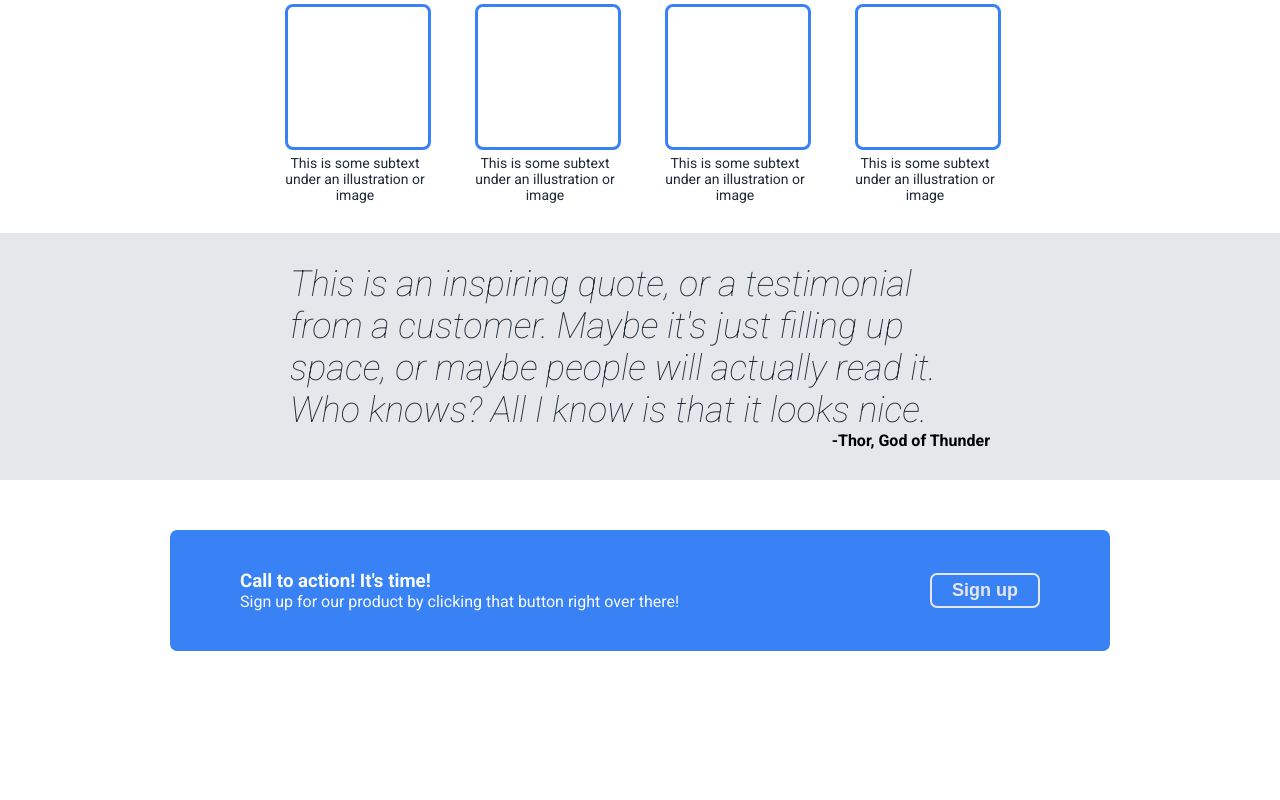
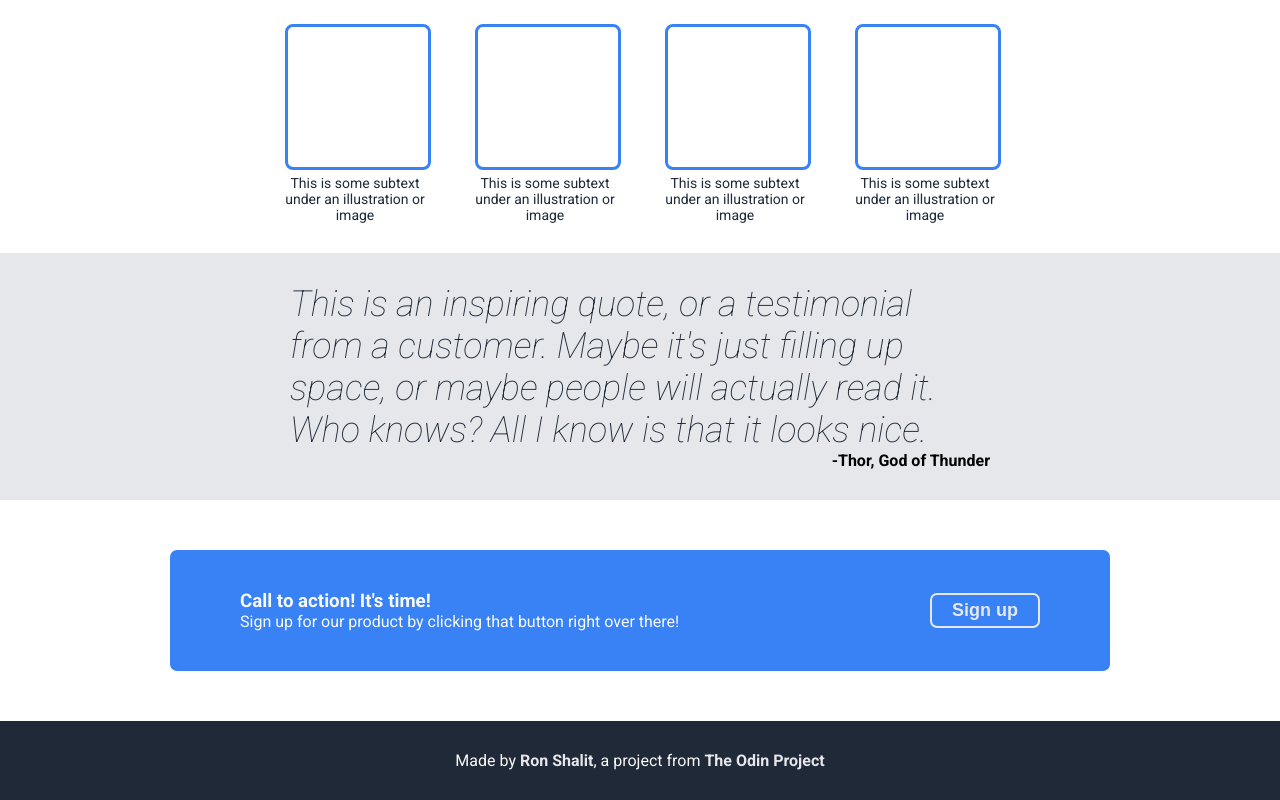
Before and after one commit to ronshalit00/TOP-landing-page, a plain HTML site: page index.html in a window 1280 px wide. Shown: the part 476-1276 px from the top of the page. Before the commit the page ends 1177 px from the top, so only its background shows below. Drawn offline with Linux system fonts and the light colour scheme.

Commit message:
Add footer and final touches

```diff
--- a/index.html
+++ b/index.html
@@ -5,9 +5,18 @@
     <meta http-equiv="X-UA-Compatible" content="IE=edge">
     <meta name="viewport" content="width=device-width, initial-scale=1.0">
     <link rel="stylesheet" href="style.css">
+
+    <!-- Imports the Roboto font family from Google Fonts-->
     <link rel="preconnect" href="https://fonts.googleapis.com">
-<link rel="preconnect" href="https://fonts.gstatic.com" crossorigin>
-<link href="https://fonts.googleapis.com/css2?family=Roboto:ital,wght@0,100;0,300;0,400;0,500;0,700;0,900;1,100;1,300&display=swap" rel="stylesheet">
+    <link rel="preconnect" href="https://fonts.gstatic.com" crossorigin>
+    <link href="https://fonts.googleapis.com/css2?family=Roboto:ital,wght@0,100;0,300;0,400;0,500;0,700;0,900;1,100;1,300&display=swap" rel="stylesheet">
+
+    <!-- favicon -->
+    <link rel="apple-touch-icon" sizes="180x180" href="favicon/apple-touch-icon.png">
+    <link rel="icon" type="image/png" sizes="32x32" href="favicon/favicon-32x32.png">
+    <link rel="icon" type="image/png" sizes="16x16" href="favicon/favicon-16x16.png">
+    <link rel="manifest" href="favicon/site.webmanifest">
+
     <title>Landing Page</title>
 </head>
 <body>
@@ -68,5 +77,8 @@
             <button id="bottom-cta" type="button">Sign up</button>
         </div>
     </section>
+    <section class="footer">
+        <p>Made by <a href="https://github.com/ronshalit00">Ron Shalit</a>, a project from <a href="https://www.theodinproject.com/">The Odin Project</a></p>
+    </section>
 </body>
 </html>
--- a/style.css
+++ b/style.css
@@ -1,3 +1,4 @@
+/* Reset to user-agent stylings */
 * {
     margin: 0;
     padding: 0;
@@ -9,6 +10,7 @@ body {
     font-family: 'Roboto', sans-serif;
 }
 
+/* Header styling */
 header {
     display: flex;
     justify-content: space-between;
@@ -38,6 +40,8 @@ a {
 header a {
     color: #E5E7EB;
 }
+
+/* Hero section styling */
 .hero {
     padding: 60px 16%;
     display: flex;
@@ -79,9 +83,11 @@ h1 {
     border: none;
     margin-top: 17px;
 }
+
+/* Cards section styling */
 .info {
     text-align: center;
-    margin: 10px 0 20px 0;
+    margin: 20px 0 30px 0;
     font-weight: 900;
     font-size: 36px;
     color: #1F2937;
@@ -107,6 +113,8 @@ h1 {
     color: #1F2937;
     font-size: 14px;
 }
+
+/* Testimonial section styling */
 .testimonial {
     background-color: #E5E7EB;
     margin-top: 30px;
@@ -130,6 +138,7 @@ h1 {
     font-weight: 700;
 }
 
+/* Bottom CTA section styling */
 .cta-section {
     display: flex;
     justify-content: center;
@@ -157,3 +166,20 @@ h1 {
 .cta-left-side {
     color: #F9FAF8;
 }
+
+/* Footer styling */
+.footer {
+    background-color: #1F2937;
+    display: flex;
+    justify-content: center;
+    align-items: center;
+    padding: 30px;
+    color: #F9FAF8;
+}
+.footer a {
+    color: #E5E7EB;
+    font-weight: 700;
+}
+.footer a:hover {
+    color: #3882F6;
+}
```
Also changed, not shown: favicon/android-chrome-192x192.png (added), favicon/android-chrome-512x512.png (added), favicon/apple-touch-icon.png (added), favicon/favicon-16x16.png (added), favicon/favicon-32x32.png (added), favicon/favicon.ico (added), favicon/site.webmanifest (added).
